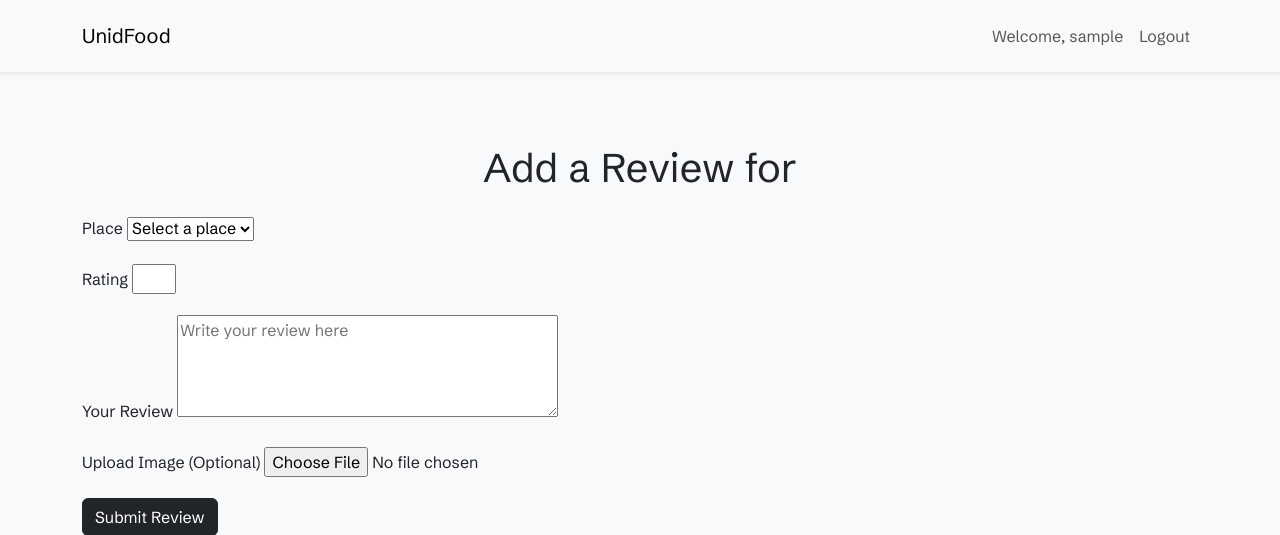
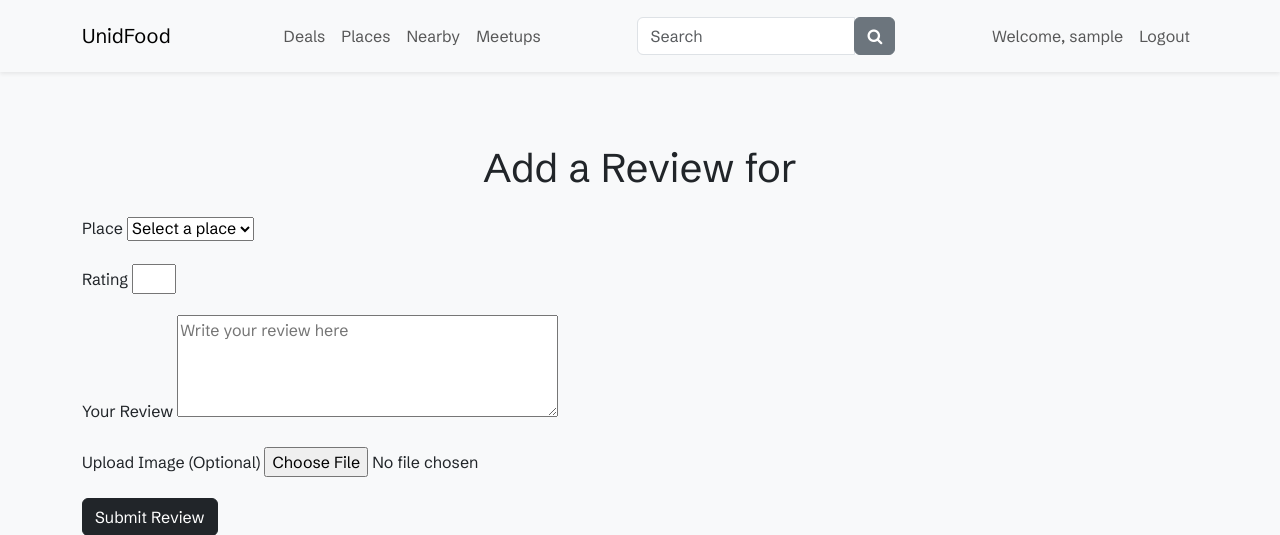
Before and after one commit to riabrez/UnidFood, a Django app: page /unidfood/add_review/ in a window 1280 px wide. Shown: the top 535 px of the page. Run offline with Django 3.2, Linux system fonts and the light colour scheme; the visitor is signed in with stand-in values (Sample User, id 1); data that the repository does not hold is empty; some libraries are stand-ins or nearby versions.

Commit message:
Add navigation links and search bar to navbar

```diff
--- a/unidfood_project/templates/unidfood/base.html
+++ b/unidfood_project/templates/unidfood/base.html
@@ -8,6 +8,7 @@
     <title>UnidFood</title>
     <link href="https://fonts.googleapis.com/css?family=Schibsted+Grotesk" rel="stylesheet">
     <link rel="stylesheet" href="https://cdnjs.cloudflare.com/ajax/libs/bootstrap/5.3.0/css/bootstrap.min.css">
+    <link rel='stylesheet' href='https://cdnjs.cloudflare.com/ajax/libs/font-awesome/4.7.0/css/font-awesome.min.css'>
     <link rel="stylesheet" href="{% static 'css/base.css' %}">
 
     <!-- Page-specific styles will be included here -->
@@ -24,6 +25,29 @@
                 <span class="navbar-toggler-icon"></span>
             </button>
             <div class="collapse navbar-collapse" id="navbarNav">
+                <!-- Navigation links -->
+                <ul class="navbar-nav ms-auto">
+                    <li class="nav-item"><a class="nav-link" href="{% url 'unidfood:deals' %}">Deals</a></li>
+                    <li class="nav-item"><a class="nav-link" href="{% url 'unidfood:places' %}">Places</a></li>
+                    <li class="nav-item"><a class="nav-link" href="{% url 'unidfood:nearby' %}">Nearby</a></li>
+                    {% if user.is_authenticated %}
+                        <li class="nav-item"><a class="nav-link" href="{% url 'unidfood:my_meetups' %}">Meetups</a></li>
+                    {% endif %}
+                </ul>
+
+                <!-- Search bar -->
+                <form class="d-flex ms-auto" method="get" role="search" action="{% url 'unidfood:search' %}">
+                    <div class="input-group">
+                        <input class="form-control" type="search" name="q" placeholder="Search">
+                        <div class="input-group-append">
+                          <button class="btn btn-secondary" type="submit">
+                            <i class="fa fa-search"></i>
+                          </button>
+                        </div>
+                      </div>
+                </form>
+
+                <!-- User links -->
                 <ul class="navbar-nav ms-auto">
                     {% if user.is_authenticated %}
                         <li class="nav-item"><a class="nav-link" href="#">Welcome, {{ user.username }}</a></li>
```
